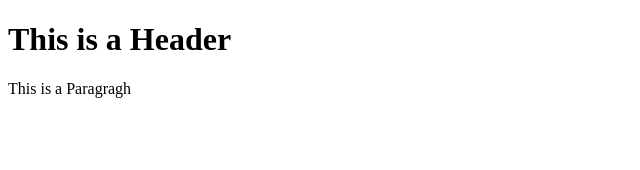
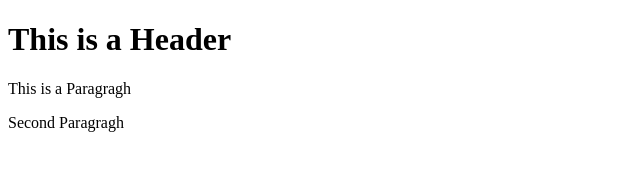
Before and after one commit to GBravo13/git.test, a plain HTML site: page index.html in a window 1280 px wide. Shown: the whole page, without its empty margins (0-640 px from the left). Drawn offline with Linux system fonts and the light colour scheme.

Commit message:
Third commit

```diff
--- a/index.html
+++ b/index.html
@@ -3,5 +3,6 @@
     <body>
         <h1>This is a Header</h1>
         <p>This is a Paragragh</p>
+        <p>Second Paragragh</p>
     </body>
 </html>
```
